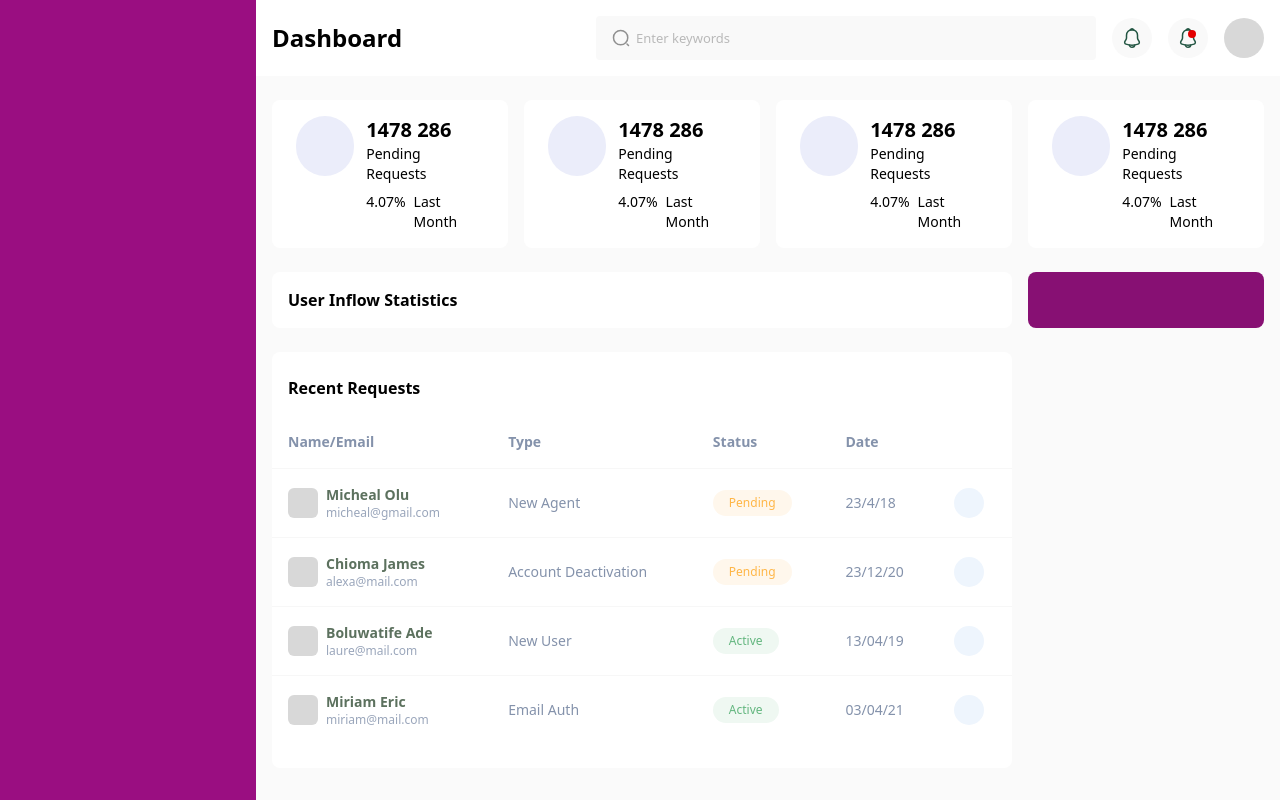
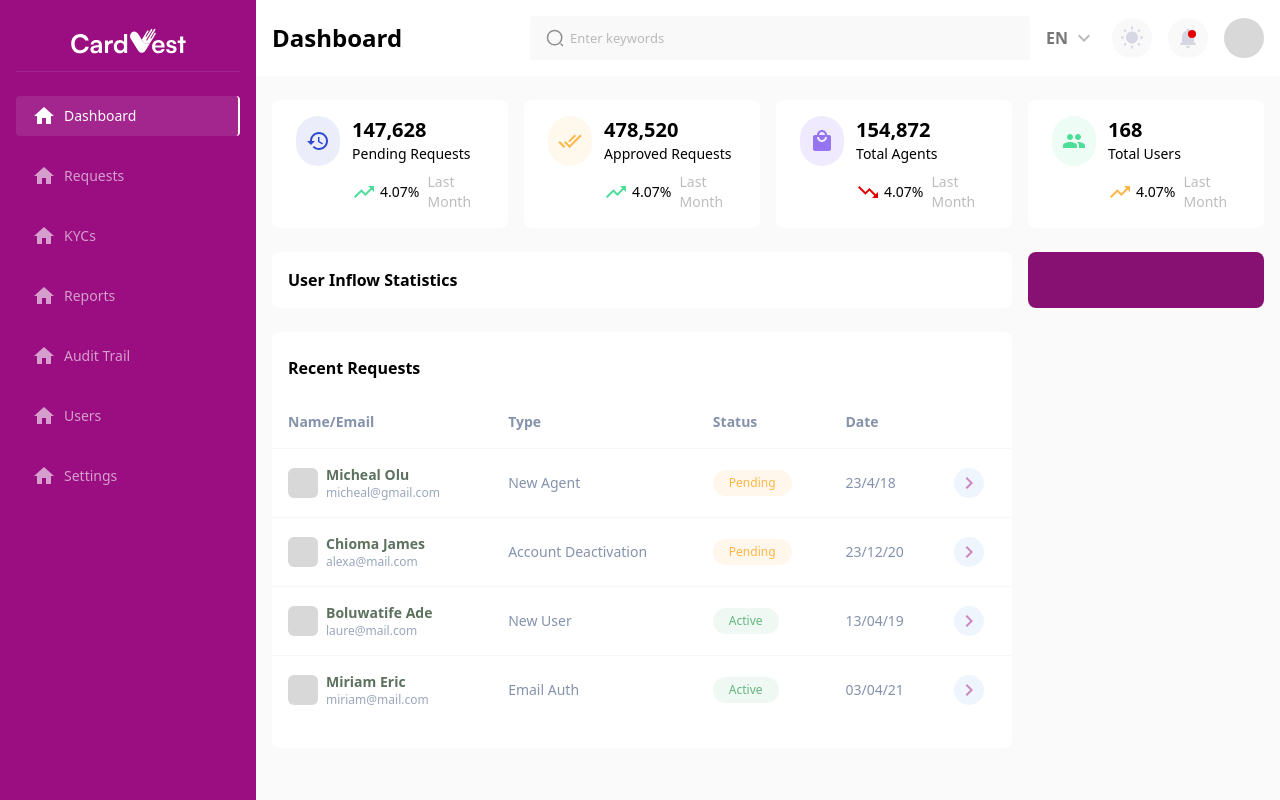
Before and after one commit to Oluwashina/Blue-Salt-Exercise2-, a React (Create React App) app: page / in a window 1280 px wide. Built offline with nearby package versions, Linux system fonts and the light colour scheme.

Commit message:
style: sidebar, components and layouts design

```diff
--- a/package.json
+++ b/package.json
@@ -3,6 +3,10 @@
   "version": "0.1.0",
   "private": true,
   "dependencies": {
+    "@emotion/react": "^11.11.1",
+    "@emotion/styled": "^11.11.0",
+    "@mui/icons-material": "^5.14.0",
+    "@mui/material": "^5.14.0",
     "@testing-library/jest-dom": "^5.16.5",
     "@testing-library/react": "^13.4.0",
     "@testing-library/user-event": "^13.5.0",
--- a/src/components/Cards/index.js
+++ b/src/components/Cards/index.js
@@ -1,23 +1,24 @@
 import React from 'react'
 
-const Cards = () => {
+const Cards = ({bgColor,icon, trendStatus, title, subtitle}) => {
     return (
         <>
         <div className='bg-white rounded-lg py-4 px-6'>
             <div className='flex gap-3'>
-                <div className='bg-[#EBEDFA] rounded-full w-[60px] h-[60px]'>
-
+                <div className={`${bgColor} flex justify-center items-center rounded-full w-[50px] h-[50px]`}>
+                    {icon}
                 </div>
                 <div>
-                    <h6 className='font-semibold text-lg md:text-xl'>1478 286</h6>
-                    <p className='text-sm'>Pending Requests</p>
+                    <h6 className='font-semibold text-lg md:text-xl'>{title}</h6>
+                    <p className='text-sm'>{subtitle}</p>
 
-                    <div className='mt-2 flex gap-2'>
-                        <div>
+                    <div className='mt-2 flex items-center gap-2'>
+                        <div className='flex gap-1 items-center'>
+                            {trendStatus}
                             <p className='text-sm'>4.07%</p>
                         </div>
                         <div>
-                            <p className='text-sm'>Last Month</p>
+                            <p className='text-sm text-[#BDBDBD]'>Last Month</p>
                         </div>
                     </div>
                 </div>
--- a/src/components/Sidebar/index.js
+++ b/src/components/Sidebar/index.js
@@ -1,12 +1,113 @@
 import React from 'react'
-import notification_icon from '../../assets/icons/notification.svg'
 import search_icon from '../../assets/icons/search-normal.svg'
+import WbSunnyIcon from '@mui/icons-material/WbSunny';
+import KeyboardArrowDownIcon from '@mui/icons-material/KeyboardArrowDown';
+import NotificationsIcon from '@mui/icons-material/Notifications';
+import logo_white from '../../assets/icons/logo-white.svg'
+import { Link, useLocation } from 'react-router-dom';
+import HomeIcon from '@mui/icons-material/Home';
 
 const SidebarComp = ({children}) => {
+
+    const location = useLocation()
+
     return (
         <>
             <div className='flex h-screen'>
-               <div className='bg-[#9A0E81] md:w-64 flex-shrink-0 oveflow-y-scroll py-6 hidden lg:block'>
+               <div className='bg-[#9A0E81] md:w-64 flex-shrink-0 px-4 oveflow-y-scroll py-6 hidden lg:block'>
+                    <div className='flex justify-center'>
+                        <img src={logo_white} alt="logo" />
+                    </div>
+                  <div className='bg-[#A3258E] w-full h-[1px] mt-2'></div>
+
+                  <div className='mt-6'>
+                      <Link to="/"
+                          className={
+                            location.pathname.includes('/')
+                            ?
+                            "flex items-center w-full py-2 px-4 rounded-[4px] bg-[#A3258E] text-white border-r-2 border-[#fff]"
+                            :
+                            "flex items-center w-full py-4 px-6 rounded-[4px] text-white  hover:bg-[#174A37] duration-300"
+                        }>
+                            <HomeIcon className='w-[18px] h-[18px]' />
+                            <span className="ml-2 text-sm">Dashboard</span>
+                        </Link>
+
+
+                        <Link to="/requests"
+                        className={
+                            location.pathname.includes('/requests')
+                            ?
+                            "flex items-center w-full py-2 mt-5 px-4 rounded-[4px] bg-[#A3258E] text-white  border-r-2 border-[#fff]"
+                            :
+                            "flex items-center w-full mt-5 py-2 px-4 rounded-[4px] text-[#D69ECD]  hover:bg-[#A3258E] duration-300"
+                        }>
+                            <HomeIcon className='w-[18px] h-[18px]' />
+                            <span className="ml-2 text-sm">Requests</span>
+                        </Link>
+
+                        <Link to="/kyc"
+                        className={
+                            location.pathname.includes('/kyc')
+                            ?
+                            "flex items-center w-full py-2 mt-5 px-4 rounded-[4px] bg-[#A3258E] text-white  border-r-2 border-[#fff]"
+                            :
+                            "flex items-center w-full mt-5 py-2 px-4 rounded-[4px] text-[#D69ECD]  hover:bg-[#A3258E] duration-300"
+                        }>
+                            <HomeIcon className='w-[18px] h-[18px]' />
+                            <span className="ml-2 text-sm text-[#D69ECD]">KYCs</span>
+                        </Link>
+
+                        <Link to="/reports"
+                        className={
+                            location.pathname.includes('/reports')
+                            ?
+                            "flex items-center w-full py-2 mt-5 px-4 rounded-[4px] bg-[#A3258E] text-white  border-r-2 border-[#fff]"
+                            :
+                            "flex items-center w-full mt-5 py-2 px-4 rounded-[4px] text-[#D69ECD]  hover:bg-[#A3258E] duration-300"
+                        }>
+                            <HomeIcon className='w-[18px] h-[18px]' />
+                            <span className="ml-2 text-sm text-[#D69ECD]">Reports</span>
+                        </Link>
+
+                        <Link to="/audit"
+                        className={
+                            location.pathname.includes('/audit')
+                            ?
+                            "flex items-center w-full py-2 mt-5 px-4 rounded-[4px] bg-[#A3258E] text-white  border-r-2 border-[#fff]"
+                            :
+                            "flex items-center w-full mt-5 py-2 px-4 rounded-[4px] text-[#D69ECD]  hover:bg-[#A3258E] duration-300"
+                        }>
+                            <HomeIcon className='w-[18px] h-[18px]' />
+                            <span className="ml-2 text-sm text-[#D69ECD]">Audit Trail</span>
+                        </Link>
+
+                        <Link to="/users"
+                        className={
+                            location.pathname.includes('/users')
+                            ?
+                            "flex items-center w-full py-2 mt-5 px-4 rounded-[4px] bg-[#A3258E] text-white  border-r-2 border-[#fff]"
+                            :
+                            "flex items-center w-full mt-5 py-2 px-4 rounded-[4px] text-[#D69ECD]  hover:bg-[#A3258E] duration-300"
+                        }>
+                            <HomeIcon className='w-[18px] h-[18px]' />
+                            <span className="ml-2 text-sm">Users</span>
+                        </Link>
+
+                        <Link to="/settings"
+                        className={
+                            location.pathname.includes('/settings')
+                            ?
+                            "flex items-center w-full py-2 mt-5 px-4 rounded-[4px] bg-[#A3258E] text-white  border-r-2 border-[#fff]"
+                            :
+                            "flex items-center w-full mt-5 py-2 px-4 rounded-[4px] text-[#D69ECD]  hover:bg-[#A3258E] duration-300"
+                        }>
+                            <HomeIcon className='w-[18px] h-[18px]' />
+                            <span className="ml-2 text-sm">Settings</span>
+                        </Link>
+
+                  </div>
+
                 </div>
 
                 <div className='flex-grow flex-auto flex-shrink overflow-y-scroll'>
@@ -29,14 +130,20 @@ const SidebarComp = ({children}) => {
                                 />
                             </div>
 
+                            <div className='flex gap-1 items-center'>
+                                <p className='text-[#767676] font-semibold'>EN</p>
+                                <KeyboardArrowDownIcon style={{color: '#B9B9B9'}} />
+                            </div>
+
                               <div
                                 className='bg-[#F9F9F9] w-[40px] h-[40px] flex justify-center cursor-pointer items-center rounded-full'>
-                                <img src={notification_icon} alt="notification" className='' />
+
+                                <WbSunnyIcon style={{color: '#D6D7E3'}} />
                             </div>
 
                             <div
                                 className='bg-[#F9F9F9] w-[40px] h-[40px] flex justify-center cursor-pointer items-center rounded-full relative'>
-                                <img src={notification_icon} alt="notification" className='' />
+                                <NotificationsIcon style={{color: '#D6D7E3'}} />
                                 <div className='w-[8px] h-[8px] rounded-full bg-[#E40000] absolute right-3 top-3'></div>
                             </div>
 
--- a/src/pages/Dashboard/index.js
+++ b/src/pages/Dashboard/index.js
@@ -1,16 +1,44 @@
 import React from 'react'
 import Cards from '../../components/Cards';
 import RequestTable from '../../tables/Dashboard/request';
+import RestoreIcon from '@mui/icons-material/Restore';
+import TrendingUpIcon from '@mui/icons-material/TrendingUp';
+import TrendingDownIcon from '@mui/icons-material/TrendingDown';
+import DoneAllIcon from '@mui/icons-material/DoneAll';
+import GroupIcon from '@mui/icons-material/Group';
+import LocalMallIcon from '@mui/icons-material/LocalMall';
 
 const DashboardPage = () => {
     return (
         <>
             {/* overview cards */}
             <div className='grid grid-cols-4 gap-4'>
-                <Cards />
-                <Cards />
-                <Cards />
-                <Cards />
+                <Cards
+                 bgColor="bg-[#EBEDFA]"
+                 icon={<RestoreIcon style={{color:'#2F49D2'}} />}
+                    title={"147,628"}
+                    subtitle={"Pending Requests"}
+                 trendStatus={<TrendingUpIcon style={{color: '#4CDE97'}} />} />
+                <Cards
+                  bgColor="bg-[#FFF8ED]"
+                  trendStatus={<TrendingUpIcon style={{color: '#4CDE97'}} />}
+                  icon={<DoneAllIcon style={{color: '#FFB647'}}/>}
+                     title={"478,520"}
+                    subtitle={"Approved Requests"}
+                />
+                <Cards
+                 bgColor="bg-[#EFEAFD]"
+                icon={<LocalMallIcon style={{color: '#9573F1'}} />} trendStatus={<TrendingDownIcon style={{color: '#E40000'}} />}
+                 title={"154,872"}
+                 subtitle={"Total Agents"}
+                />
+                <Cards
+                 bgColor="bg-[#EDFCF5]"
+                icon={<GroupIcon style={{color: '#4CDE97'}} />} trendStatus={<TrendingUpIcon style={{color: '#FFB647'}}
+                 />}
+                 title={"168"}
+                 subtitle={"Total Users"}
+                 />
             </div>
 
             {/* user inflow stats */}
--- a/src/tables/Dashboard/request.js
+++ b/src/tables/Dashboard/request.js
@@ -1,4 +1,5 @@
 import React from 'react'
+import KeyboardArrowRightIcon from '@mui/icons-material/KeyboardArrowRight';
 
 const RequestTable = () => {
     return (
@@ -57,7 +58,7 @@ const RequestTable = () => {
 
                         <td className="py-4 px-4">
                            <div className='bg-[#EEF5FD] w-[30px] h-[30px] rounded-full flex items-center justify-center'>
-
+                           <KeyboardArrowRightIcon style={{color: '#CC87C0'}} />
                            </div>
                         </td>
                       </tr>
@@ -91,7 +92,7 @@ const RequestTable = () => {
 
                         <td className="py-4 px-4">
                            <div className='bg-[#EEF5FD] w-[30px] h-[30px] rounded-full flex items-center justify-center'>
-
+                           <KeyboardArrowRightIcon style={{color: '#CC87C0'}} />
                            </div>
                         </td>
                       </tr>
@@ -125,7 +126,7 @@ const RequestTable = () => {
 
                         <td className="py-4 px-4">
                            <div className='bg-[#EEF5FD] w-[30px] h-[30px] rounded-full flex items-center justify-center'>
-
+                              <KeyboardArrowRightIcon style={{color: '#CC87C0'}} />
                            </div>
                         </td>
                       </tr>
@@ -159,7 +160,7 @@ const RequestTable = () => {
 
                         <td className="py-4 px-4">
                            <div className='bg-[#EEF5FD] w-[30px] h-[30px] rounded-full flex items-center justify-center'>
-
+                           <KeyboardArrowRightIcon style={{color: '#CC87C0'}} />
                            </div>
                         </td>
                       </tr>
```
Also changed, not shown: src/assets/icons/logo-white.svg (added), 1 other file (tests, documents, lock files or other folders).
